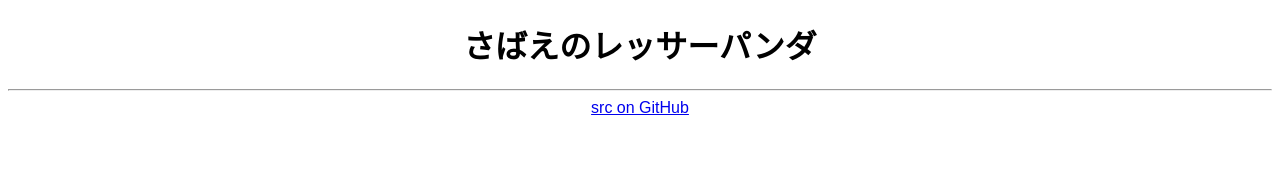
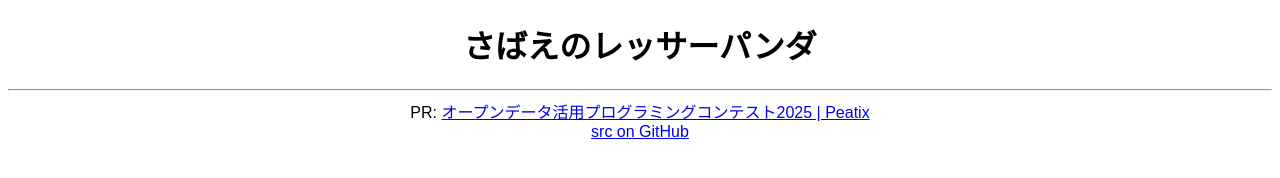
Before and after one commit to code4fukui/lesserpanda-opendata, a plain HTML site: page index.html in a window 1280 px wide. Drawn offline with Linux system fonts and the light colour scheme; some packages are replaced by stand-ins of ours; a script that the page names is missing.

Commit message:
added PR

```diff
--- a/index.html
+++ b/index.html
@@ -8,6 +8,7 @@
 <csv-viewer src="./data/lesserpanda_sabae.csv"></csv-viewer>
 
 <hr>
+PR: <a href=https://sabae-opendataprocon.peatix.com/>オープンデータ活用プログラミングコンテスト2025 | Peatix</a><br>
 <a href=https://github.com/code4fukui/lesserpanda-opendata/>src on GitHub</a><br>
 
 <script type="module">
```
